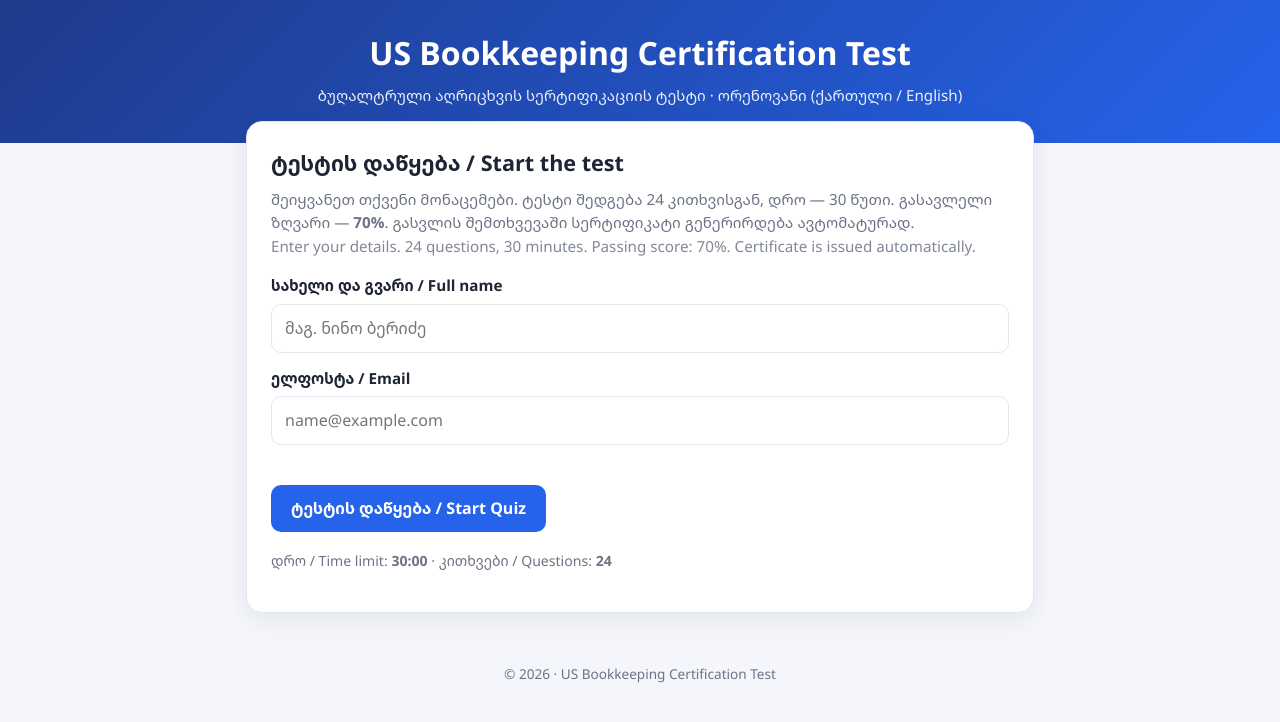
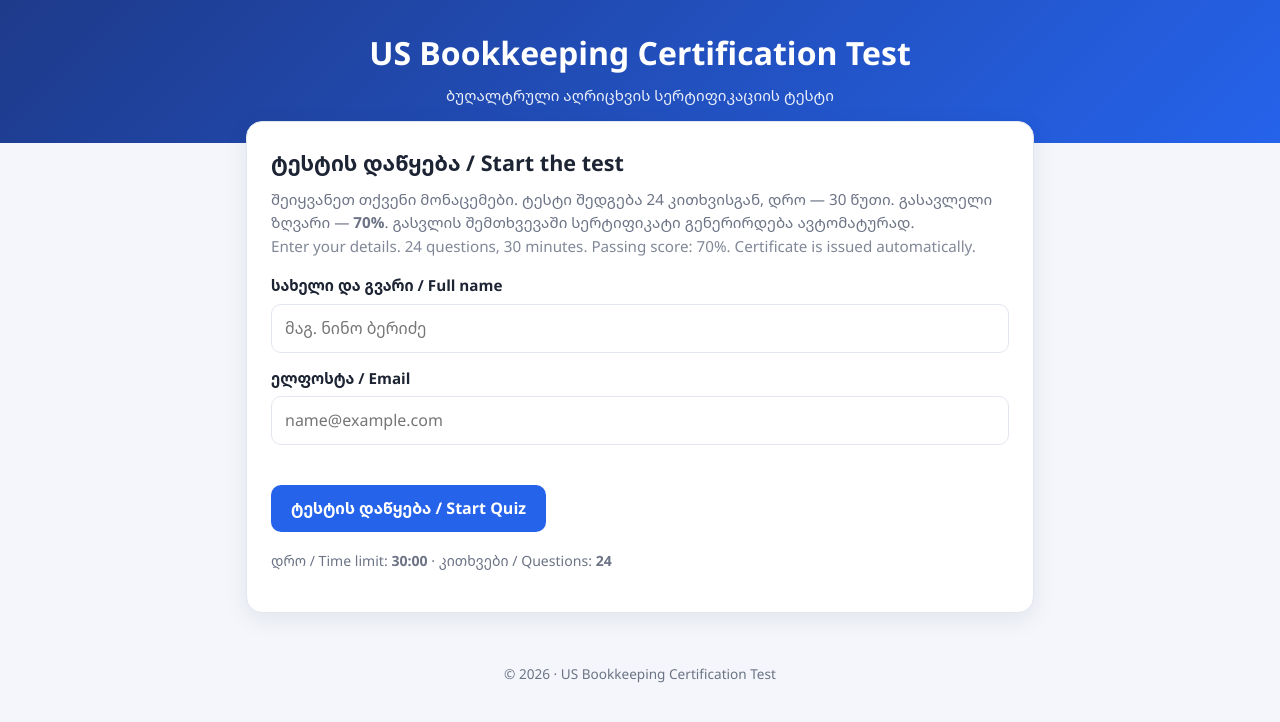
Before and after one commit to gvantsaamiridze-ctrl/TEST, a plain HTML site: page index.html in a window 1280 px wide. Drawn offline with Linux system fonts and the light colour scheme.

Commit message:
Remove bilingual tagline from header and README
Co-Authored-By: Claude Haiku 5.5 <noreply@anthropic.com>
Claude-Session: https://claude.ai/code/session_01KRL82vABaCaALwyUFvhVP4

```diff
--- a/index.html
+++ b/index.html
@@ -260,7 +260,7 @@
 
 <header>
   <h1>US Bookkeeping Certification Test</h1>
-  <p>ბუღალტრული აღრიცხვის სერტიფიკაციის ტესტი · ორენოვანი (ქართული / English)</p>
+  <p>ბუღალტრული აღრიცხვის სერტიფიკაციის ტესტი</p>
 </header>
 
 <main>
```
Also changed, not shown: 1 other file.
